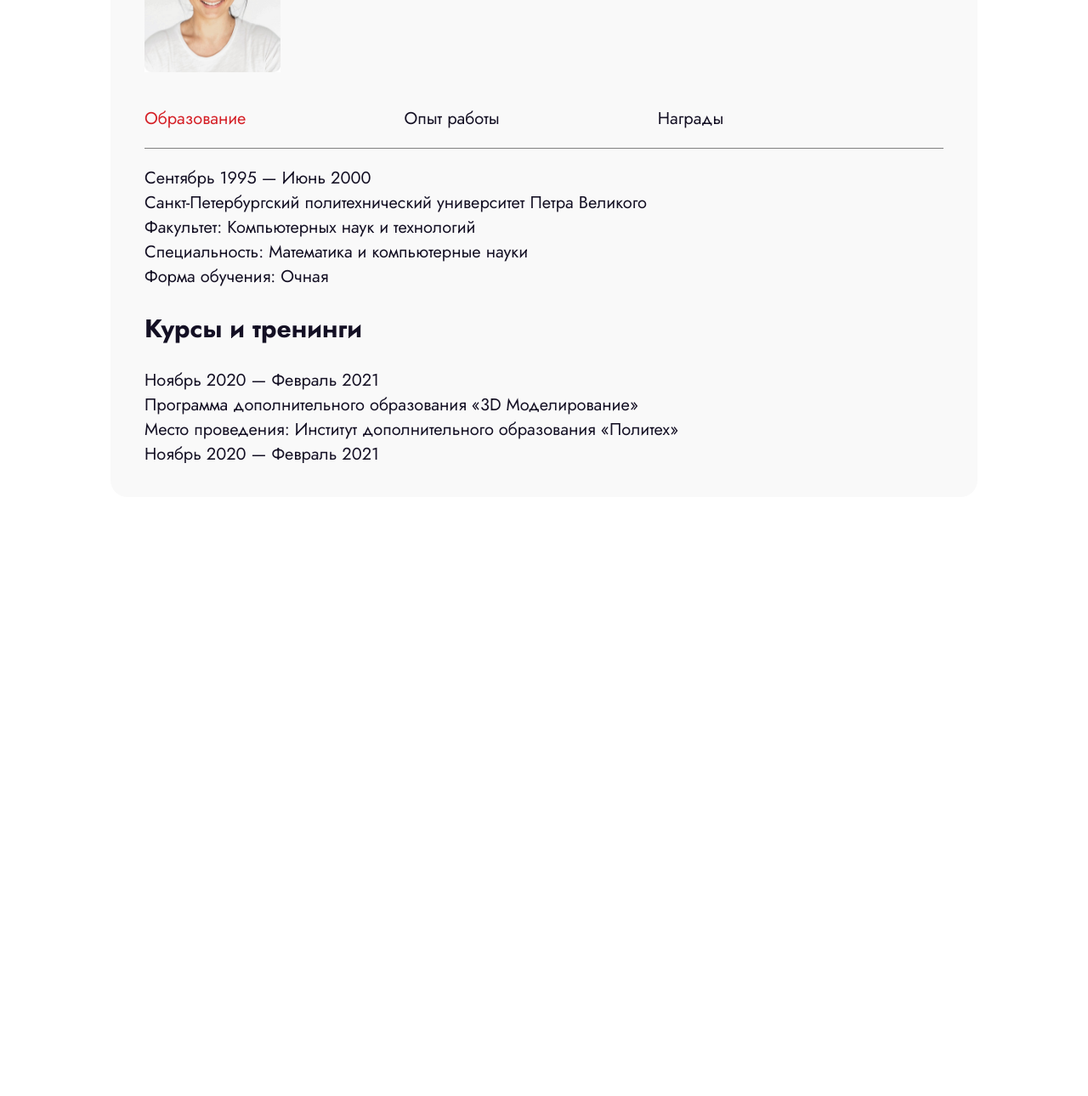
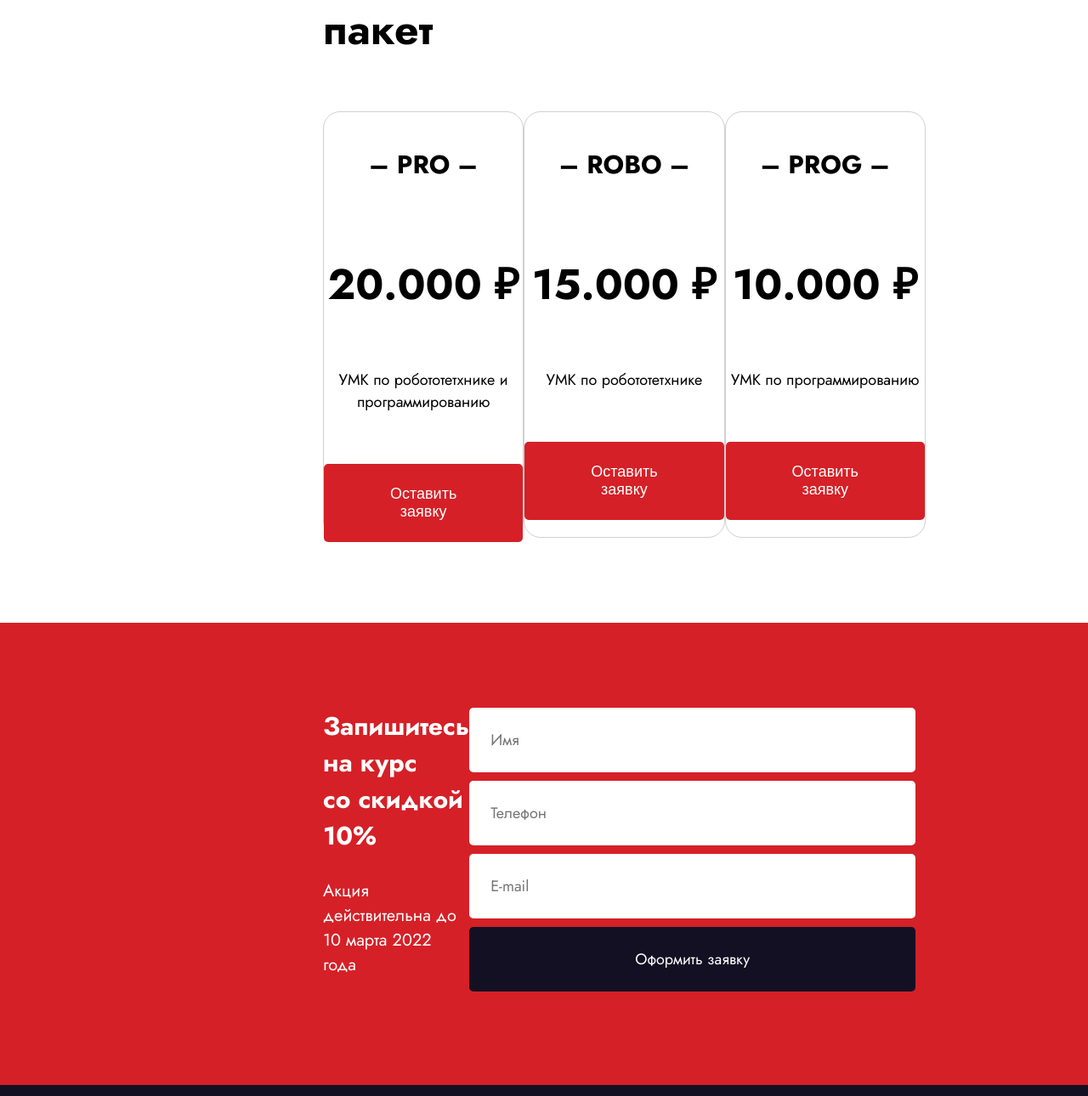
Before and after one commit to Jackmanv/maket_workout, a plain HTML site: page index.html in a window 1280 px wide. Shown: the part 3929-5219 px from the top of the page at 85% size. Before the commit the page ends 4514 px from the top, so only its background shows below. Drawn offline with Linux system fonts and the light colour scheme.

Commit message:
Доверстал сайт, доделал всплывающее окно, нужно сделать адаптивность под мобилки

```diff
--- a/index.html
+++ b/index.html
@@ -5,6 +5,7 @@
     <meta name="viewport" content="width=device-width, initial-scale=1.0">
     <title>Document</title>
     <link rel="stylesheet" href="styles/main.css">
+    <script src="js/script.js"></script>
 </head>
 <body>
     <div class="first_block">
@@ -68,39 +69,40 @@
                     <img src="img/unsplash_Zz5LQe-VSMY.jpg" alt="">
                     <div class="name"><b>Ирина Лайм</b></div>
                     <div class="specific">преподаватель по робототехнике</div>
-                    <div class="more">Подробнее</div>
+                    <div class="more" onclick="on_window()">Подробнее</div>
                 </li>
                 <li>
                     <img src="img/unsplash_IF9TK5Uy-KI.jpg" alt="">
                     <div class="name"><b>Марина Орлова</b></div>
                     <div class="specific">преподаватель по робототехнике</div>
-                    <div class="more">Подробнее</div>
+                    <div class="more" onclick="on_window()">Подробнее</div>
                 </li>
                 <li>
                     <img src="img/unsplash_OhKElOkQ3RE.jpg" alt="">
                     <div class="name"><b>Максим Петров</b></div>
                     <div class="specific">преподаватель по программированию</div>
-                    <div class="more">Подробнее</div>
+                    <div class="more" onclick="on_window()">Подробнее</div>
                 </li>
                 <li>
                     <img src="img/unsplash_rriAI0nhcbc.jpg" alt="">
                     <div class="name"><b>Константин Назаров</b></div>
                     <div class="specific">преподаватель по робототехнике</div>
-                    <div class="more">Подробнее</div>
+                    <div class="more" onclick="on_window()">Подробнее</div>
                 </li>
                 <li>
                     <img src="img/unsplash_Z_bTArFy6ks.jpg" alt="">
                     <div class="name"><b>Лиза Весенняя</b></div>
                     <div class="specific">преподаватель по программированию</div>
-                    <div class="more">Подробнее</div>
+                    <div class="more" onclick="on_window()">Подробнее</div>
                 </li>
             </ul>
+
         </div>
     </div>
 
 
-
-    <div class="view_window">
+    <div class="backgray" id="view" style="display: none;">
+    <div class="view_window" >
         <div class="first_part">
             <div class="left_part">
                 <img src="img/unsplash_IF9TK5Uy-KI.jpg" class= "photo" alt="">
@@ -112,23 +114,24 @@
                 </div>
             </div>
             <div class="right_part">
-                <div class="close">
+                <div class="close" onclick="off_window()">
                     Закрыть
                 </div>
             </div>
         </div>
         <div class="second_part">
+            <form onchange="myFunction()" name="frmRadio" id="radio-buttons" action="">
+            <label> <input class="mdl-radio__button input1" id="education" type="radio" name="characteristic" checked> <span class="checked_label label1">Образование</span></label>
 
-            <label> <input class="mdl-radio__button" type="radio" name="characteristic" checked> <span class="checked_label">Образование</span></label>
+            <label> <input class="mdl-radio__button input2" id="exp" type="radio" name="characteristic"> <span class="checked_label label2">Опыт работы</span></label>
 
-            <label> <input class="mdl-radio__button" type="radio" name="characteristic"> <span class="checked_label">Опыт работы</span></label>
-
-            <label> <input class="mdl-radio__button" type="radio" name="characteristic"> <span class="checked_label">Награды</span></label>
-
+            <label> <input class="mdl-radio__button input3" id="ach" type="radio" name="characteristic"> <span class="checked_label label3">Награды</span></label>
+        </form>
             <hr color="gray" size="1px">
         </div>
 
         <div class="third_part">
+            <div class="education" id="text">
                 Сентябрь 1995 — Июнь 2000 <br>
                 Санкт-Петербургский политехнический университет Петра Великого <br>
                 Факультет: Компьютерных наук и технологий <br>
@@ -149,7 +152,58 @@
                 Ноябрь 2020 — Февраль 2021 <br>
                 Программа дополнительного образования «3D Моделирование» <br>
                 Место проведения: Институт дополнительного образования «Политех» <br>
+            </div>
         </div>
     </div>
+    </div>
+
+    <div class="fifth_block">
+        <div class="zag"><b>Выберите нужный пакет</b></div>
+        <div class="packages">
+            <div class="pro frame">
+                <b>– PRO –</b> <br>
+                <div class="price"><b>20.000 ₽</b></div> <br>
+                <div class="name_packege">УМК по робототетхнике и программированию</div>
+                <button class="package_btn">Оставить заявку</button>
+            </div>
+            <div class="robo frame">
+                <b>– ROBO –</b> <br>
+                <div class="price"><b>15.000 ₽</b></div> <br>
+                <div class="name_packege">УМК по робототетхнике </div>
+                <button class="package_btn">Оставить заявку</button>
+            </div>
+            <div class="prog frame">
+                <b>– PROG –</b> <br>
+                <div class="price"><b>10.000 ₽</b></div> <br>
+                <div class="name_packege">УМК по программированию</div>
+                <button class="package_btn">Оставить заявку</button>
+            </div>
+        </div>
+    </div>
+
+
+    <div class="sixth_block">
+        <div class="left_side">
+            <h2>Запишитесь на курс <br>со скидкой 10%</h2> <br>
+            Акция действительна до 10 марта 2022 года
+        </div>
+        <div class="right_side">
+            <form action="">
+                <input type="text" placeholder="Имя"> <br>
+                <input type="text" placeholder="Телефон"> <br>
+                <input type="text" placeholder="E-mail"> <br>
+                <button>Оформить заявку</button>
+            </form>
+        </div>
+    </div>
+
+    <footer>
+        <div class="left_side">
+            <h1>ROBO.SCHOOL</h1> <br>
+            © ROBO.SCHOOL</div>
+
+        <div class="right_side"><h1>+7 800 000 11 22</h1></div>
+
+    </footer>
 </body>
 </html>
--- /dev/null
+++ b/js/script.js
@@ -0,0 +1,18 @@
+function myFunction() {
+    if (document.getElementById("education").checked){
+        document.getElementById("text").innerHTML = "Сентябрь 1995 — Июнь 2000 <br> Санкт-Петербургский политехнический университет Петра Великого <br> Факультет: Компьютерных наук и технологий <br> Специальность: Математика и компьютерные науки <br> Форма обучения: Очная <h2>Курсы и тренинги</h2> Ноябрь 2020 — Февраль 2021 <br> Программа дополнительного образования «3D Моделирование» <br> Место проведения: Институт дополнительного образования «Политех» <br> Ноябрь 2020 — Февраль 2021 <br> Программа дополнительного образования «3D Моделирование» <br> Место проведения: Институт дополнительного образования «Политех» <br> Ноябрь 2020 — Февраль 2021 <br> Программа дополнительного образования «3D Моделирование» <br> Место проведения: Институт дополнительного образования «Политех» <br> Ноябрь 2020 — Февраль 2021 <br> Программа дополнительного образования «3D Моделирование» <br> Место проведения: Институт дополнительного образования «Политех» <br>";
+    } else if (document.getElementById("exp").checked){
+        document.getElementById("text").innerHTML = "Опыт работы"
+    } else if (document.getElementById("ach").checked){
+        document.getElementById("text").innerHTML = "Награды"
+    }
+
+}
+
+function on_window() {
+    document.getElementById("view").style.display="block";
+}
+
+function off_window() {
+    document.getElementById("view").style.display="none";
+}
--- a/styles/main.css
+++ b/styles/main.css
@@ -234,6 +234,7 @@ body {
 .slider .more {
     font-size: 18px;
     color: #D52027;
+    cursor: pointer;
 }
 
 .slider img{
@@ -252,6 +253,17 @@ body {
     margin-right: auto;
     color: #141024;
     font-size: 20px;
+    position: fixed;
+    top: 10%;
+    left: 22.5%;
+}
+
+.backgray {
+    background-color: #3636368e;
+    width: 100%;
+    height: 100%;
+    position: fixed;
+    top: 1px;
 }
 
 .view_window .name {
@@ -285,6 +297,7 @@ body {
 .view_window .close {
     color: #141024B2;
     font-size: 18px;
+    cursor: pointer;
 }
 
 .view_window .second_part input[type=radio] {
@@ -312,3 +325,118 @@ body {
 .third_part::-webkit-scrollbar-button {
     display: none;
 }
+
+.job_exp{
+    display: none;
+}
+
+.achievements{
+    display: none;
+}
+
+.fifth_block {
+    padding-left: 380px;
+    padding-right: 380px;
+    padding-top: 100px;
+    background-color: white;
+}
+
+.fifth_block .zag {
+    font-size: 50px;
+}
+
+.fifth_block .packages {
+    display: flex;
+    justify-content: space-between;
+}
+
+.frame {
+    width: 360px;
+    height: 460px;
+    border: 1px #14102433 solid;
+    border-radius: 20px;
+    font-size: 30px;
+    text-align: center;
+    padding-top: 40px;
+    margin-top: 60px;
+    transition: height 0.3s ease;
+    transition: background-color 0.3s ease;
+    margin-bottom: 100px;
+}
+
+.frame:hover {
+    background-color: #141024;
+    color: white;
+    height: 500px;
+    margin-bottom: 60px;
+}
+
+.price {
+    font-size: 50px;
+    padding-top: 83px;
+    padding-bottom: 20px;
+}
+
+.name_packege {
+    font-size: 18px;
+    padding-bottom: 60px;
+}
+
+.package_btn {
+    background-color: #D52027;
+    color: white;
+    border: 0;
+    padding: 25px 78px;
+    border-radius: 5px;
+    font-size: 18px;
+}
+
+.sixth_block {
+    background-color: #D52027;
+    color: white;
+    padding-left: 380px;
+    padding-right: 380px;
+    padding-top: 100px;
+    padding-bottom: 100px;
+    font-size: 20px;
+    display: flex;
+    justify-content: space-between;
+}
+
+.sixth_block h2 {
+    margin: 0;
+}
+
+.sixth_block form {
+    display: block;
+}
+
+.sixth_block form input {
+    font-family: 'jost';
+    font-size: 18px;
+    width: 500px;
+    border: 0;
+    border-radius: 5px;
+    margin-bottom: 10px;
+    padding: 25px 0px 25px 25px;
+}
+
+.sixth_block form button {
+    font-family: 'jost';
+    font-size: 18px;
+    width: 525px;
+    border: 0;
+    border-radius: 5px;
+    margin-bottom: 10px;
+    padding: 25px;
+    background-color: #141024;
+    color: white;
+}
+
+footer {
+    background-color: #141024;
+    color: white;
+    display: flex;
+    justify-content: space-between;
+    padding: 40px 100px 40px 100px;
+}
```
